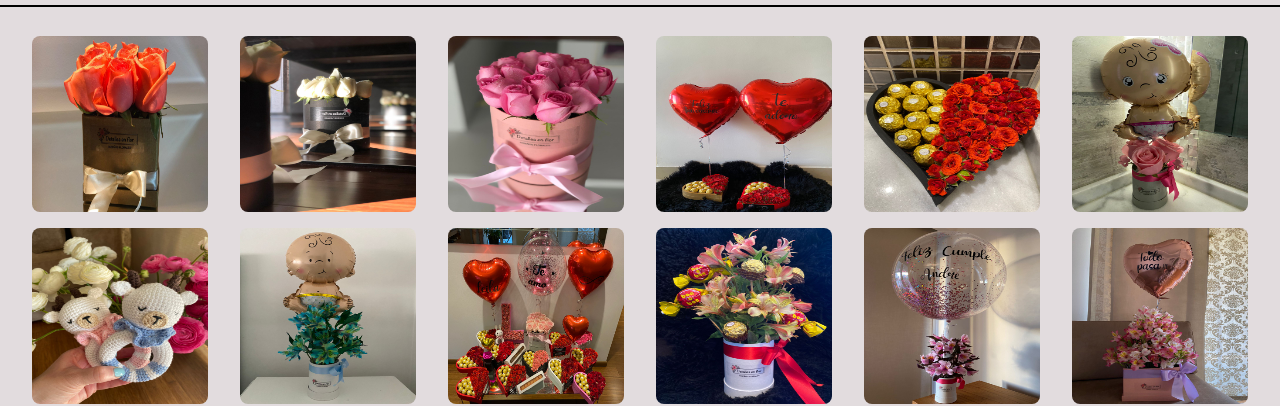
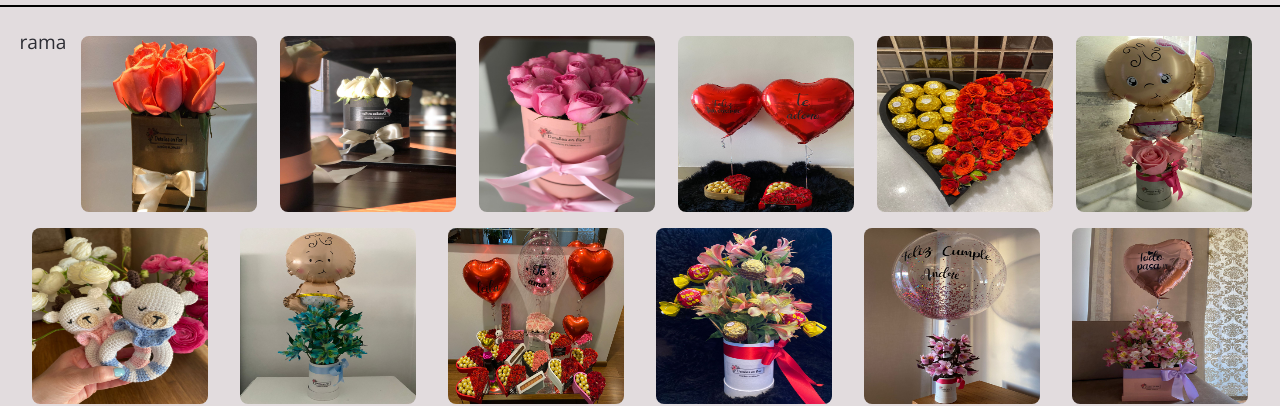
Before and after one commit to GuidoC10/repositorioclase15, a plain HTML site: page pages/trabajos.html in a window 1280 px wide. Shown: the part 120-526 px from the top of the page. Drawn offline with nearby package versions, Linux system fonts and the light colour scheme; a web font is replaced by a local one.

Commit message:
1 commit prueba rama

```diff
--- a/pages/trabajos.html
+++ b/pages/trabajos.html
@@ -33,6 +33,9 @@
         <main>
             <!-- flexbox para imagenes-->
             <div class="trabajos">
+                <div>
+                    rama
+                </div>
                 <img class="trabajos__imagen" src="../img/RosasNaranjas-min.jpeg" alt="Rosas naranjas" title="naranjas">
                 <img class="trabajos__imagen" src="../img/Espejado-min.jpeg" alt="Rosas Espejadas" title="Rosas espejadas">
                 <img class="trabajos__imagen" src="../img/RosasRosas-min.jpeg" alt="Rosas Rosas" title="Rosas Rosas">
```
